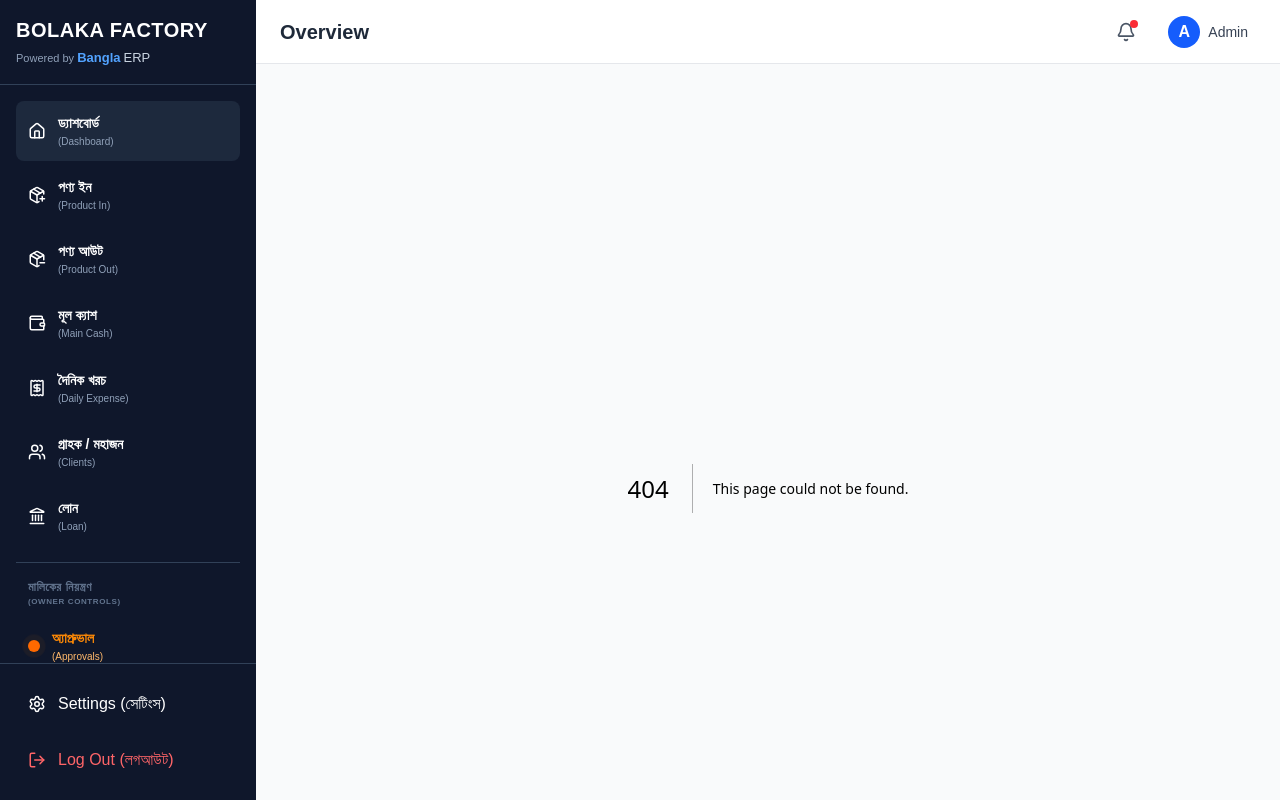
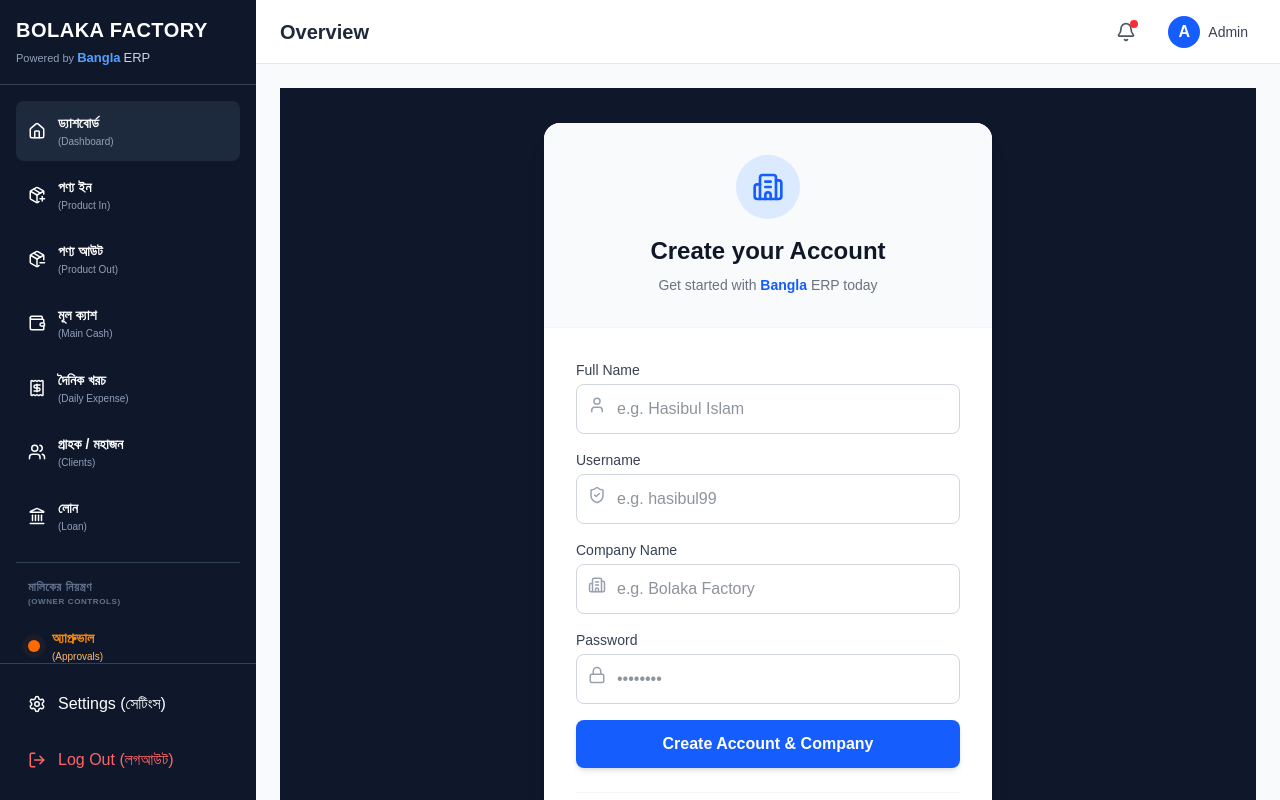
Before and after one commit to kayes147/bangla-erp, a Next.js app: page /register in a window 1280 px wide. Before the commit this address had no page. Built offline with nearby package versions, Linux system fonts and the light colour scheme.

Commit message:
Create Register page UI

```diff
--- /dev/null
+++ b/src/app/register/page.tsx
@@ -0,0 +1,116 @@
+"use client";
+import { useState } from "react";
+import { useRouter } from "next/navigation";
+import { Lock, User, Building2, ShieldCheck, Mail } from "lucide-react";
+import Link from "next/link";
+
+export default function Register() {
+  const [name, setName] = useState("");
+  const [username, setUsername] = useState("");
+  const [companyName, setCompanyName] = useState("");
+  const [password, setPassword] = useState("");
+  const [loading, setLoading] = useState(false);
+  const router = useRouter();
+
+  const handleRegister = async (e: React.FormEvent) => {
+    e.preventDefault();
+    setLoading(true);
+    // TODO: Connect to backend registration API
+    setTimeout(() => {
+      setLoading(false);
+      alert("Registration successful! (Demo only)");
+      router.push("/login");
+    }, 1000);
+  };
+
+  return (
+    <div className="min-h-screen bg-slate-900 flex items-center justify-center p-4">
+      <div className="max-w-md w-full bg-white rounded-2xl shadow-xl overflow-hidden">
+        <div className="p-8 text-center bg-slate-50 border-b border-gray-100">
+          <div className="w-16 h-16 bg-blue-100 text-blue-600 rounded-full flex items-center justify-center mx-auto mb-4">
+            <Building2 size={32} />
+          </div>
+          <h1 className="text-2xl font-bold text-gray-900">Create your Account</h1>
+          <p className="text-gray-500 text-sm mt-2">Get started with <span className="text-blue-600 font-bold">Bangla</span> ERP today</p>
+        </div>
+
+        <div className="p-8 space-y-6">
+          <form onSubmit={handleRegister} className="space-y-4">
+            <div>
+              <label className="block text-sm font-medium text-gray-700 mb-1">Full Name</label>
+              <div className="relative">
+                <input
+                  type="text"
+                  value={name}
+                  onChange={(e) => setName(e.target.value)}
+                  placeholder="e.g. Hasibul Islam"
+                  className="w-full pl-10 pr-4 py-3 border border-gray-300 rounded-lg outline-none focus:ring-2 focus:ring-blue-500 bg-white text-gray-800 font-medium"
+                  required
+                />
+                <User className="absolute left-3 top-3 text-gray-400" size={18} />
+              </div>
+            </div>
+
+            <div>
+              <label className="block text-sm font-medium text-gray-700 mb-1">Username</label>
+              <div className="relative">
+                <input
+                  type="text"
+                  value={username}
+                  onChange={(e) => setUsername(e.target.value)}
+                  placeholder="e.g. hasibul99"
+                  className="w-full pl-10 pr-4 py-3 border border-gray-300 rounded-lg outline-none focus:ring-2 focus:ring-blue-500 bg-white text-gray-800 font-medium"
+                  required
+                />
+                <ShieldCheck className="absolute left-3 top-3 text-gray-400" size={18} />
+              </div>
+            </div>
+
+            <div>
+              <label className="block text-sm font-medium text-gray-700 mb-1">Company Name</label>
+              <div className="relative">
+                <input
+                  type="text"
+                  value={companyName}
+                  onChange={(e) => setCompanyName(e.target.value)}
+                  placeholder="e.g. Bolaka Factory"
+                  className="w-full pl-10 pr-4 py-3 border border-gray-300 rounded-lg outline-none focus:ring-2 focus:ring-blue-500 bg-white text-gray-800 font-medium"
+                  required
+                />
+                <Building2 className="absolute left-3 top-3 text-gray-400" size={18} />
+              </div>
+            </div>
+
+            <div>
+              <label className="block text-sm font-medium text-gray-700 mb-1">Password</label>
+              <div className="relative">
+                <input
+                  type="password"
+                  value={password}
+                  onChange={(e) => setPassword(e.target.value)}
+                  placeholder="••••••••"
+                  className="w-full pl-10 pr-4 py-3 border border-gray-300 rounded-lg outline-none focus:ring-2 focus:ring-blue-500 bg-white text-gray-800 font-medium"
+                  required
+                />
+                <Lock className="absolute left-3 top-3 text-gray-400" size={18} />
+              </div>
+            </div>
+
+            <button type="submit" disabled={loading} className="w-full flex justify-center py-3 bg-blue-600 hover:bg-blue-700 text-white font-bold rounded-lg transition-colors mt-4 shadow-md">
+              {loading ? "Creating..." : "Create Account & Company"}
+            </button>
+          </form>
+
+          <div className="text-center pt-2 border-t border-gray-100">
+            <p className="text-sm text-gray-600">
+              Already have an account?{" "}
+              <Link href="/login" className="font-bold text-slate-900 hover:text-slate-700 transition-colors">
+                Sign In
+              </Link>
+            </p>
+          </div>
+        </div>
+      </div>
+    </div>
+  );
+}
```
